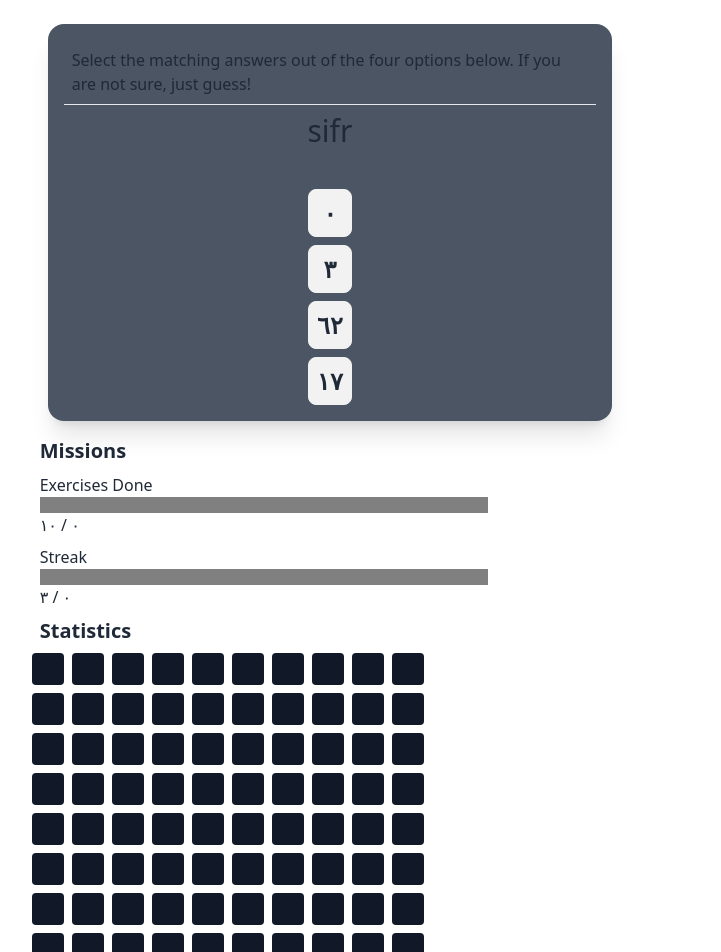
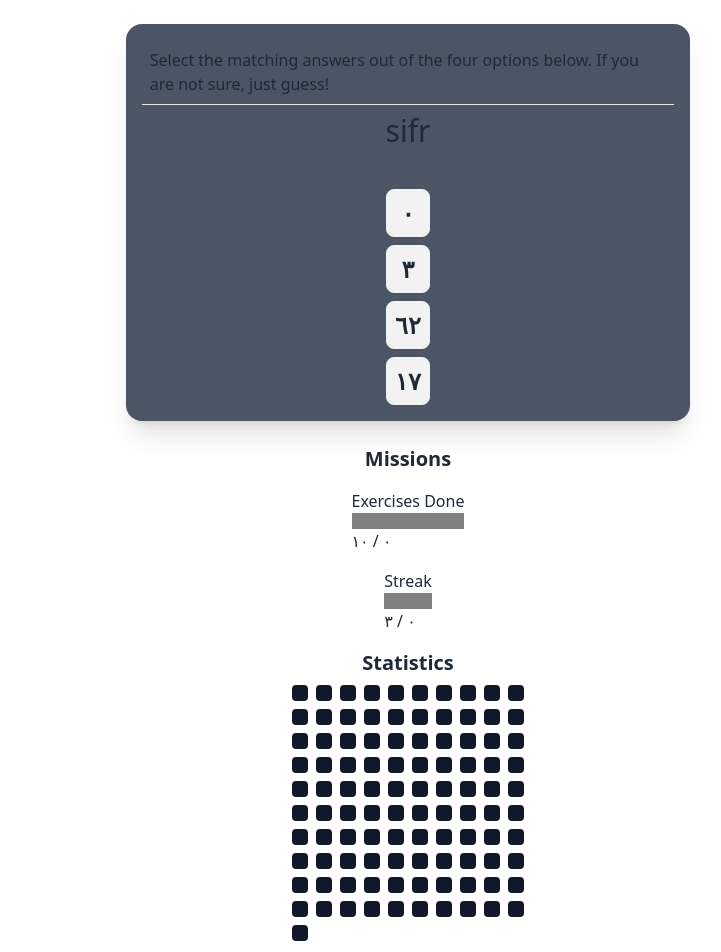
Before and after one commit to koljapluemer/arabic-numbers-practice, a Vue app: page / in a window 1280 px wide. Shown: the top 952 px of the page, without its empty margins (232-953 px from the left). Built offline with nearby package versions, Linux system fonts and the light colour scheme; no server answers.

Commit message:
make statistics smaller and align main items better

```diff
--- a/src/App.vue
+++ b/src/App.vue
@@ -384,7 +384,7 @@ function convertNumberToArabicScript(number) {
 </script>
 
 <template>
-  <main class="p-2">
+  <main class="p-2 flex flex-col items-center">
     <div
       class="card bg-gray-600 shadow-xl m-4 p-4 flex flex-col justify-start items-center w-3/4 max-w-screen-xl"
       v-if="exercise"
@@ -454,11 +454,11 @@ function convertNumberToArabicScript(number) {
 
     <h2 class="text-xl font-bold m-2">Statistics</h2>
 
-    <div class="grid gap-2" style="grid-template-columns: repeat(10, 2rem)">
+    <div class="grid gap-2" style="grid-template-columns: repeat(10, 1rem)">
       <div
         v-for="(number, index) in numberBank.sort((a, b) => a.val - b.val)"
         :key="index"
-        class="w-8 h-8 flex items-center justify-center bg-gray-900 relative rounded"
+        class="w-4 h-4 flex items-center justify-center bg-gray-900 relative rounded"
       >
         <!-- Battery bar -->
         <!-- make the bar go from 0=yellow to 10=green to 100=light-blue smoothly (so for example five will be a greenish yellow) -->
```
